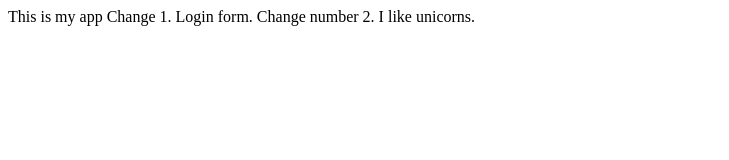
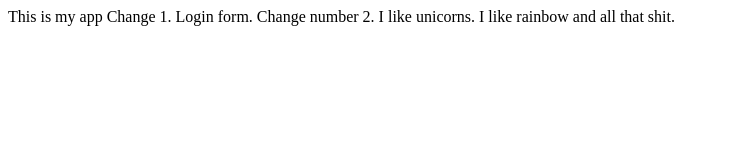
Before and after one commit to krysczajkowski/mysecondapp, a plain HTML site: page index.html in a window 1280 px wide. Shown: the whole page, without its empty margins (0-729 px from the left). Drawn offline with Linux system fonts and the light colour scheme.

Commit message:
Update index.html

```diff
--- a/index.html
+++ b/index.html
@@ -16,5 +16,7 @@
     Change number 2.
 
     I like unicorns.
+
+    I like rainbow and all that shit.
 </body>
 </html>
```
